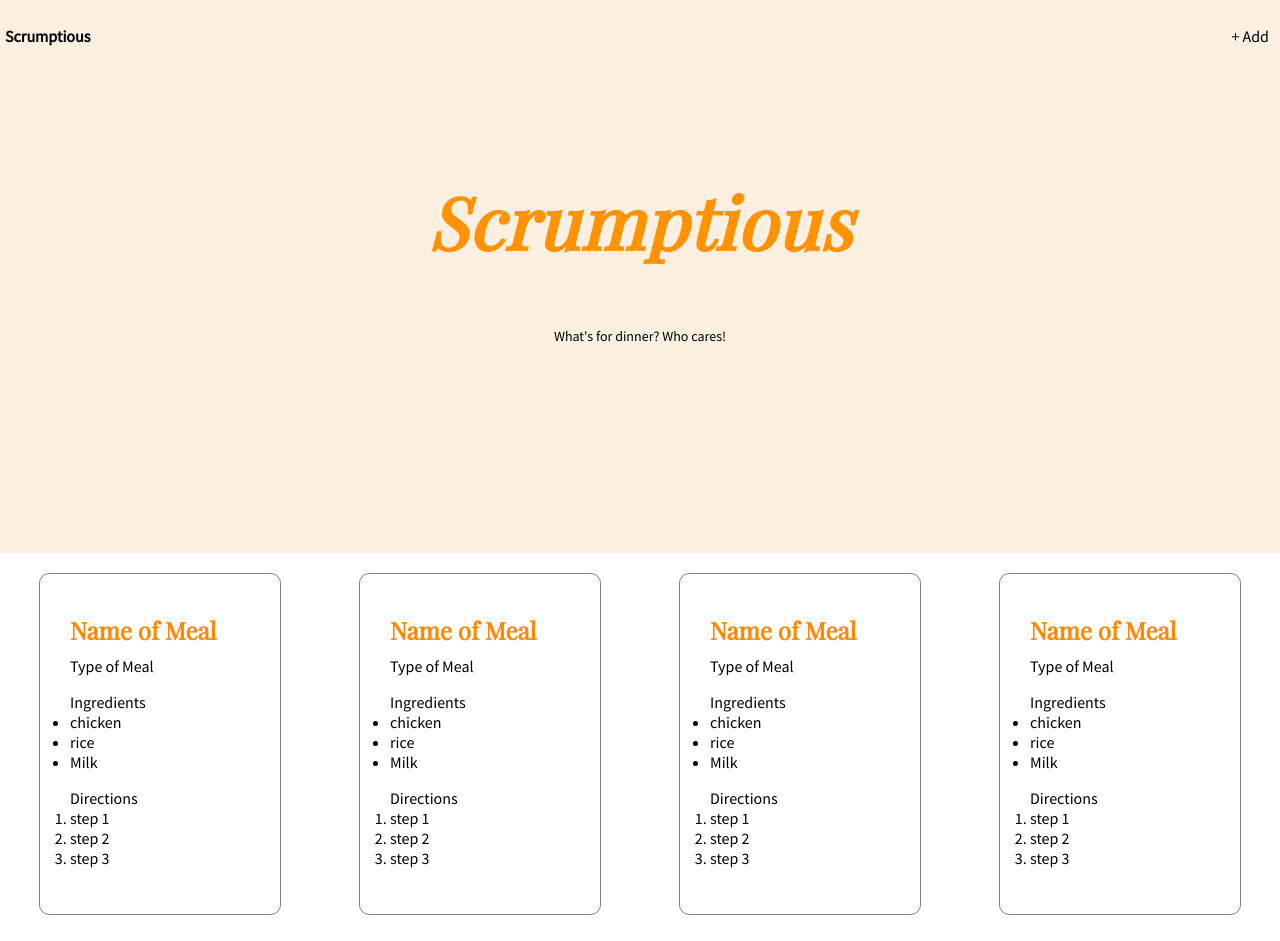
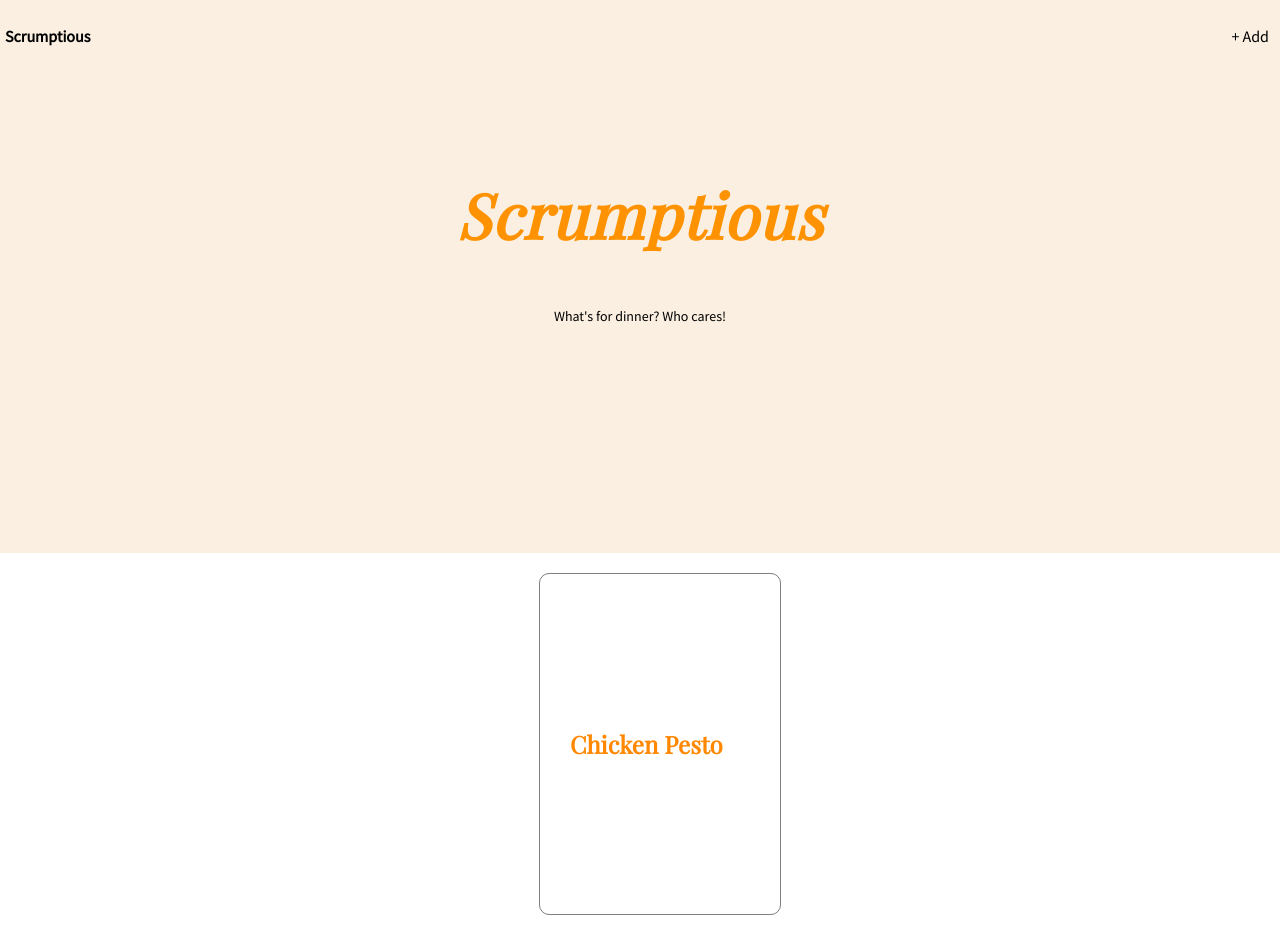
Before and after one commit to leannepepper/Recipe-Book, a React (Create React App) app: page / in a window 1280 px wide. Built offline with nearby package versions, Linux system fonts and the light colour scheme; a web font is replaced by a local one.

Commit message:
added state for recipe name

```diff
--- a/public/index.html
+++ b/public/index.html
@@ -3,10 +3,7 @@
   <head>
     <meta charset="utf-8" />
     <link rel="shortcut icon" href="%PUBLIC_URL%/favicon.ico" />
-    <meta
-      name="viewport"
-      content="width=device-width, initial-scale=1, shrink-to-fit=no"
-    />
+    <meta name="viewport" content="width=device-width, initial-scale=1">
     <meta name="theme-color" content="#000000" />
 
     <link rel="manifest" href="%PUBLIC_URL%/manifest.json" />
--- a/src/App.css
+++ b/src/App.css
@@ -1,42 +1,46 @@
 body {
-  margin: 0;
+  max-width: 1440px;
+  margin: 0 auto;
 }
 
-header {
+.header {
   display: flex;
   justify-content: space-between;
   background-color: #faefe1;
   position: sticky;
   top: 0;
   padding: 5px;
+}
 
-
-}
 h4 {
   font-family: 'Source Sans Pro';
 }
+
 .add-btn {
   border: none;
   font-family: 'Source Sans Pro';
   font-size: 16px;
   background-color: #faefe1;
 }
+
 .hero {
   height: 60vh;
   display:flex;
   flex-flow: column;
   align-items: center;
   background-color: #faefe1;
+  overflow: hidden;
+}
 
-}
 h1 {
   color: #FF9200;
   font-family: 'Playfair Display';
-  font-size: 72px;
+  font-size: 44px;
   letter-spacing: 1px;
   margin-top: 100px;
   font-style: italic;
 }
+
 .random-btn {
   border: none;
   font-size: 14px;
@@ -45,12 +49,14 @@ h1 {
   cursor: pointer;
   padding: 10px;
 }
+
 .card-container {
   margin-top: 10px;
   display: flex;
   flex-wrap: wrap;
   justify-content: space-around;
 }
+
 .card {
   display: flex;
   flex-flow: column;
@@ -61,16 +67,22 @@ h1 {
   border-radius: 10px;
   margin: 10px;
   padding: 20px;
+
+}
+.card-btns {
+  display: flex;
+}
+.btn {
+  margin-left: 5px;
+}
+
+.card-header {
+  display: flex;
 }
 .meal-name {
   font-family: 'Playfair Display';
   color: rgb(255, 136, 0);
   margin: 10px;
-
-}
-.classification {
-  font-family: 'Source Sans Pro';
-  margin-left: 10px;
 
 }
 
@@ -84,3 +96,10 @@ h1 {
   padding: 0;
 
 }
+
+
+@media (min-width: 768px) {
+  h1 {
+    font-size: 62px;
+  }
+}
--- a/src/App.js
+++ b/src/App.js
@@ -1,23 +1,51 @@
 import React, { Component } from 'react';
-import './RecipeCard';
+import './RecipeCards';
 import './App.css';
-import RecipeCard from './RecipeCard';
+import RecipeCards from './RecipeCards';
 
 class App extends Component {
+state = {
+  recipes: [
+    {
+      name: "Chicken Pesto",
+      id: 1,
+      ingredients: ['milk', 'chicken', 'pesto'],
+      directions: ['step 1', 'step 2', 'step 3']
+    }
+
+  ]
+} //End State
+prevRecipeId = 2;
+
+handleAddRecipe = (name, ingredients, directions) => {
+  this.setState({
+    recipes : [
+      {
+        name: name,
+        id: (this.prevRecipeId += 1),
+        ingredients: [ingredients],
+        directions: [directions]
+      },
+      ...this.state.recipes
+    ]
+  })
+}
+
   render() {
     return (
       <div className="App">
-        <header>
+        <div className="header">
           <h4>Scrumptious</h4>
           <button className="add-btn">+ Add</button>
-        </header>
+        </div>
         <div className="hero">
           <h1>Scrumptious</h1>
           <button className="random-btn">What's for dinner? Who cares!</button>
         </div>
 
         <main>
-          <RecipeCard />
+          <RecipeCards recipes={this.state.recipes}
+           />
         </main>
       </div>
     );
--- /dev/null
+++ b/src/Card.js
@@ -0,0 +1,25 @@
+import React, { Component } from 'react';
+
+const Card = (props) => (
+    <div className="card">
+        <h2 className="meal-name">{props.name}</h2>
+        {/* <div className="lists">
+            <ul className="ingredients"> Ingredients
+                <li>chicken</li>
+                <li>rice</li>
+                <li>Milk</li>
+            </ul>
+            <ol className="directions"> Directions
+                <li>step 1</li>
+                <li>step 2</li>
+                <li>step 3</li>
+            </ol>
+        </div>
+        <div className="card-btns">
+            <button className="delete btn">Delete</button>
+            <button className="edit btn">Edit</button>
+        </div> */}
+    </div>
+)
+
+export default Card;
--- a/src/RecipeCard.js
+++ /dev/null
@@ -1,74 +0,0 @@
-import React, { Component } from 'react';
-
-const RecipeCard = () => {
-    return (
-        <div className="card-container">
-        <div className="card">
-            <h2 className="meal-name">Name of Meal</h2>
-            <span className="classification">Type of Meal</span>
-           <div className="lists">
-            <ul className="ingredients"> Ingredients
-                <li>chicken</li>
-                <li>rice</li>
-                <li>Milk</li>
-            </ul>
-            <ol className="directions"> Directions
-                <li>step 1</li>
-                <li>step 2</li>
-                <li>step 3</li>
-            </ol>
-        </div>
-        </div>
-        <div className="card">
-            <h2 className="meal-name">Name of Meal</h2>
-            <span className="classification">Type of Meal</span>
-            <div className="lists">
-                <ul className="ingredients"> Ingredients
-                    <li>chicken</li>
-                    <li>rice</li>
-                    <li>Milk</li>
-                </ul>
-                <ol className="directions"> Directions
-                    <li>step 1</li>
-                    <li>step 2</li>
-                    <li>step 3</li>
-                </ol>
-             </div>
-        </div>
-        <div className="card">
-            <h2 className="meal-name">Name of Meal</h2>
-            <span className="classification">Type of Meal</span>
-            <div className="lists">
-                <ul className="ingredients"> Ingredients
-                    <li>chicken</li>
-                    <li>rice</li>
-                    <li>Milk</li>
-                </ul>
-                <ol className="directions"> Directions
-                    <li>step 1</li>
-                    <li>step 2</li>
-                    <li>step 3</li>
-                </ol>
-            </div>
-        </div>
-        <div className="card">
-            <h2 className="meal-name">Name of Meal</h2>
-            <span className="classification">Type of Meal</span>
-            <div className="lists">
-                <ul className="ingredients"> Ingredients
-                    <li>chicken</li>
-                    <li>rice</li>
-                    <li>Milk</li>
-                </ul>
-                <ol className="directions"> Directions
-                    <li>step 1</li>
-                    <li>step 2</li>
-                    <li>step 3</li>
-                </ol>
-            </div>
-        </div>
-    </div>
-    )
-}
-
-export default RecipeCard;
--- /dev/null
+++ b/src/RecipeCards.js
@@ -0,0 +1,14 @@
+import React, { Component } from 'react';
+import Card from "./Card";
+
+const RecipeCards = (props) => (
+    <ul className="card-container">
+        {props.recipes.map((recipe, name) =>
+            <Card
+                name={recipe.name}
+            />
+        )}
+    </ul>
+)
+
+export default RecipeCards;
```
